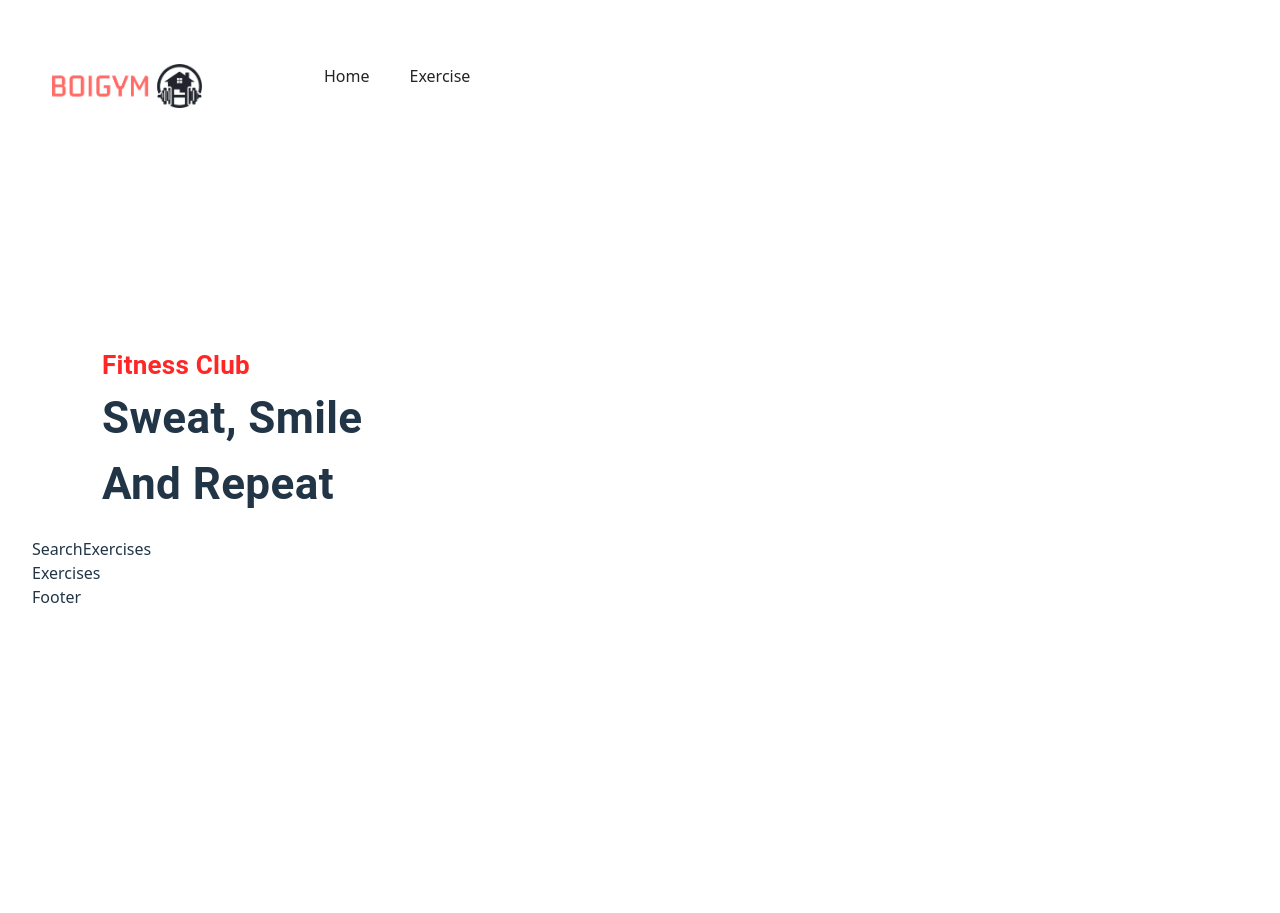
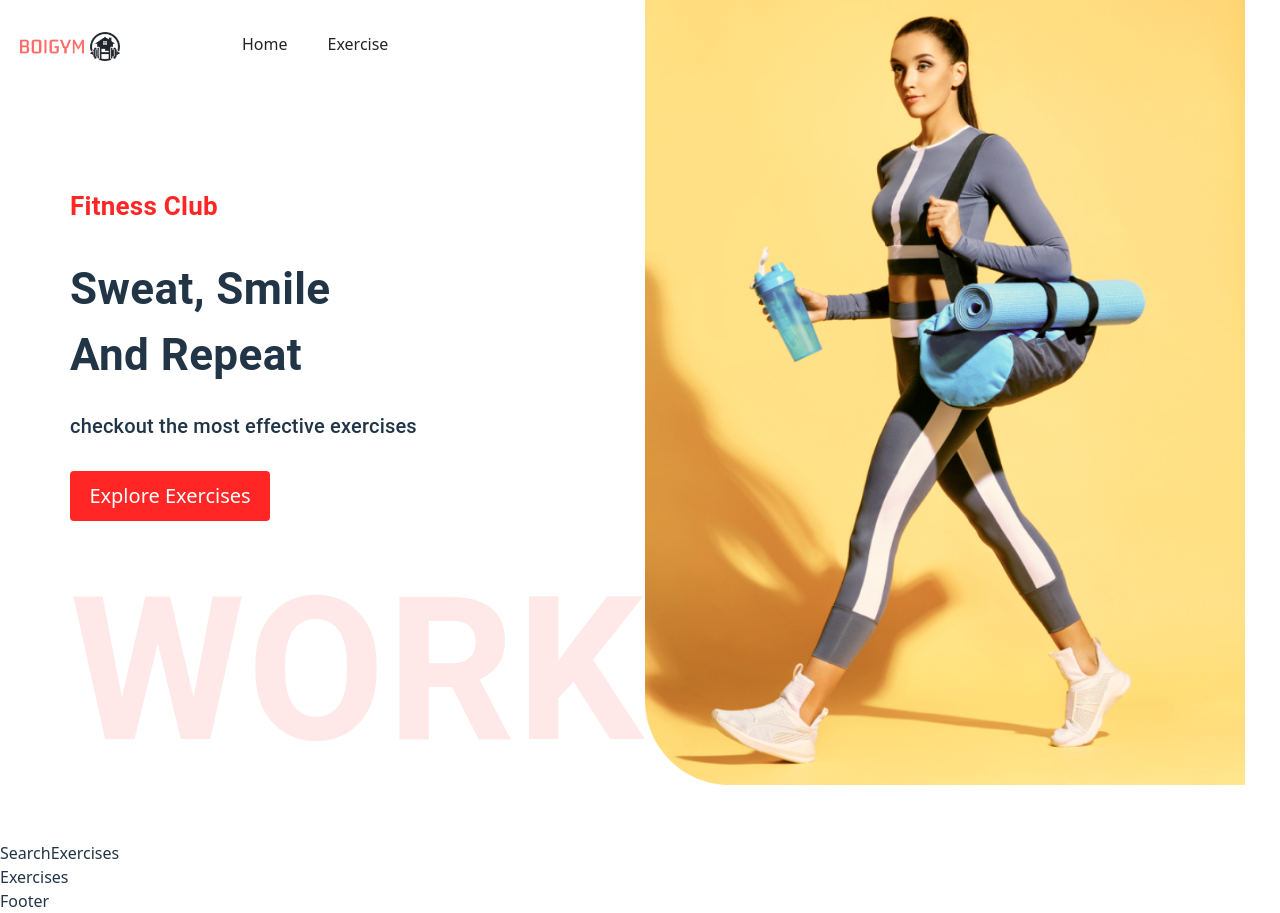
Before and after one commit to D-future0/fitness_app, a React (Vite) app: page / in a window 1280 px wide. Before the commit the page ends 800 px from the top, so only its background shows below. Built offline with nearby package versions, Linux system fonts and the light colour scheme.

Commit message:
refactor hero banner

```diff
--- a/package.json
+++ b/package.json
@@ -14,8 +14,8 @@
     "@emotion/styled": "^11.14.0",
     "@mui/icons-material": "^7.1.0",
     "@mui/material": "^7.1.0",
-    "react": "^19.1.0",
-    "react-dom": "^19.1.0",
+    "react": "^18.2.0",
+    "react-dom": "^18.2.0",
     "react-horizontal-scrolling-menu": "^8.2.0",
     "react-loader-spinner": "^6.1.6",
     "react-router-dom": "^7.6.0"
--- a/src/App.css
+++ b/src/App.css
@@ -1,7 +1,7 @@
 #root {
   max-width: 1280px;
   margin: 0 auto;
-  padding: 2rem;
+  padding: 0 auto;
 }
 
 .logo {
@@ -18,20 +18,6 @@
 }
 
 
-@media (prefers-reduced-motion: no-preference) {
-  a:nth-of-type(2) .logo {
-    animation: logo-spin infinite 20s linear;
-  }
-}
-
-.card {
-  padding: 2em;
-}
-
-.read-the-docs {
-  color: #888;
-}
-
 
 body {
   /* font-family: 'Montserrat'; */
@@ -46,7 +32,7 @@ body {
 }
 
 ::-webkit-scrollbar {
-  width: 0px;
+  width: 5px;
 }
 
 .right-arrow,
@@ -90,12 +76,11 @@ body {
 
 .hero-banner-img {
   position: absolute;
-  right: 40px;
+  right: 35px;
   top: 0px;
-  width: 700px;
-  height: 900px;
-  margin-top: -330px;
-
+  max-width: 600px;
+  /* height: 900px; */
+  margin-top: -180px;
 }
 
 .exercise-card {
@@ -141,7 +126,7 @@ body {
   text-decoration: none;
 }
 
-@media screen and (max-width:1200px) {
+@media screen and (max-width:1100px) {
   .detail-image {
     width: 300px;
     height: 300px;
@@ -158,7 +143,9 @@ body {
   }
 
   .hero-banner-img {
-    display: none;
+    /* display: none; */
+      margin-top: -150px;
+    width: 500px;
   }
 
   .exercise-card {
@@ -171,7 +158,20 @@ body {
   }
 
 }
+@media screen and (max-width:1000px) {
+   .hero-banner-img {
+    /* display: none; */
+      margin-top: -140px;
+      margin-right: -40px;
 
+    max-width: 450px;
+  }
+}
+@media screen and (max-width:868px) {
+   .hero-banner-img {
+    display: none;
+  }
+}
 @media screen and (max-width:400px) {
   .exercise-card {
     width: 280px;
--- a/src/components/HeroBanner.jsx
+++ b/src/components/HeroBanner.jsx
@@ -1,17 +1,28 @@
 import React from 'react'
-import { Box, Typography } from '@mui/material'
+import { Box, Button, Typography, Stack } from '@mui/material'
 
 
 const HeroBanner = () => {
   return (
     <Box
-    sx={{mt:{lg:'212px', xs:'70px'}, ml:{sm:'50px'}}} position={"relative"} p={"20px"}>
+    sx={{mt:{lg:'100px', xs:'70px'}, ml:{xs:'50px'}}} position={"relative"} p={"20px"}>
         <Typography color={'#ff2625'} fontWeight={"600"} fontSize={"26px"}>
         Fitness Club
         </Typography>
-        <Typography fontWeight={"700"}  sx={{fontSize:{lg:"44px", xs:"40px"}}}>
+        <Typography fontWeight={"700"}  sx={{fontSize:{lg:"44px", xs:"40px"}}} mb={'23px'} mt={"30px"}>
         Sweat, Smile <br/> And Repeat
         </Typography>
+        <Typography fontWeight={"500"} fontSize={'20px'} mb="30px">
+        checkout the most effective exercises
+        </Typography>
+        <Stack>
+              <a href="#exercises" style={{ textDecoration: 'none', width: '200px', textAlign: 'center', background: '#FF2625', padding: '10px', fontSize: '20px', textTransform: 'none', color: 'white', borderRadius: '4px' }}>Explore Exercises</a>
+            </Stack>
+        <Typography fontWeight={"600"} color='#ff2625'
+        sx={{opacity:"0.1", display:{lg:'block', xs:"none"}}} fontSize={"200px"}>
+           WORKOUT
+        </Typography>
+        <img src='/banner.png' alt='banner' className="hero-banner-img"/>
     </Box>
   )
 }
--- a/src/components/Navbar.jsx
+++ b/src/components/Navbar.jsx
@@ -7,10 +7,10 @@ const Navbar = () => {
     <Stack
     direction={"row"}
         justifyContent={"space-around"}
-        sx={{gap:{sm:"122px", xs:"40px"}, mt:{sm:"32px", xs:"20px"}, justifyContent:"none"}}
+        sx={{gap:{sm:"122px", xs:"122px"}, mt:{sm:"32px", xs:"20px"}, justifyContent:"none"}}
         px={"20px"}>
         <Link to={"/"}>
-        <img src={'/logo.png'} alt={'boi-gym-logo'} width={150}/>
+      <img src={'/logo.png'} alt={'boi-gym-logo'} style={{width: '100px'}}/>
         </Link>
         <Stack
         direction={"row"}
```
Also changed, not shown: public/banner.png (added).
